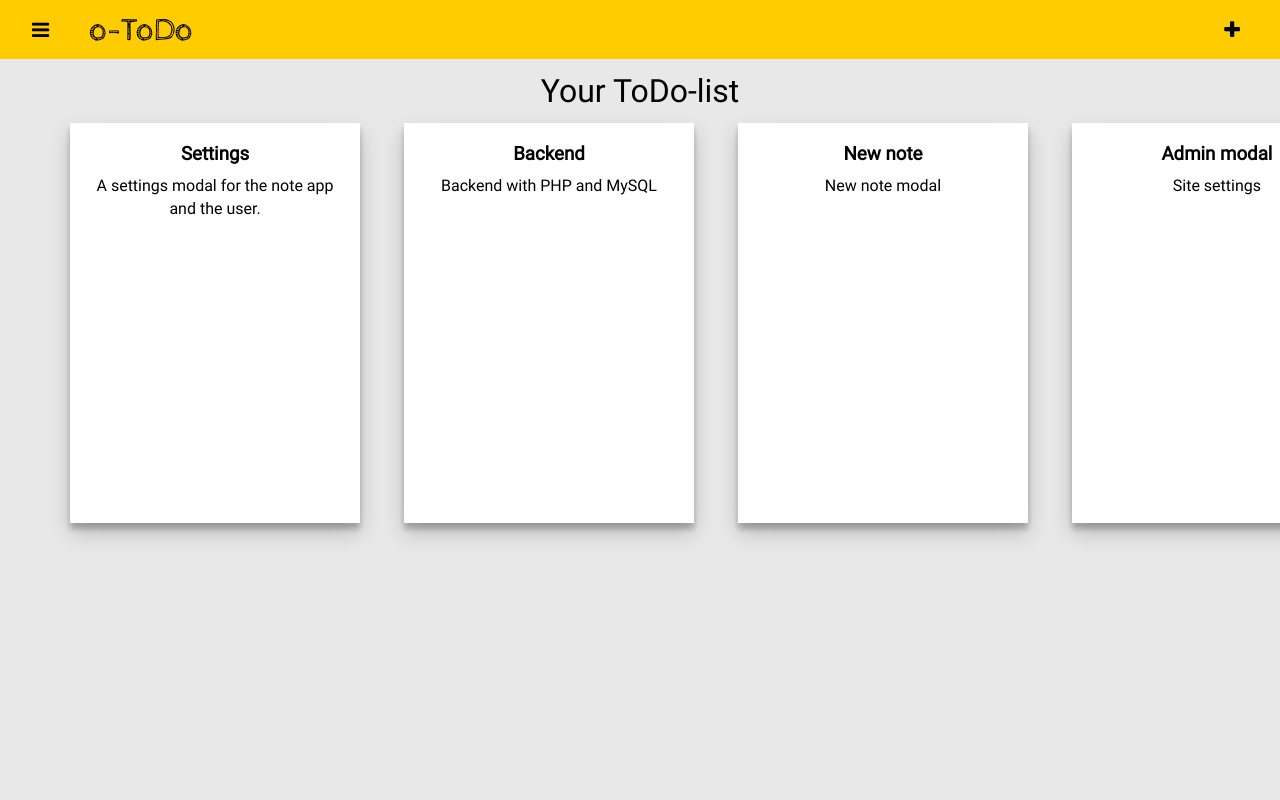
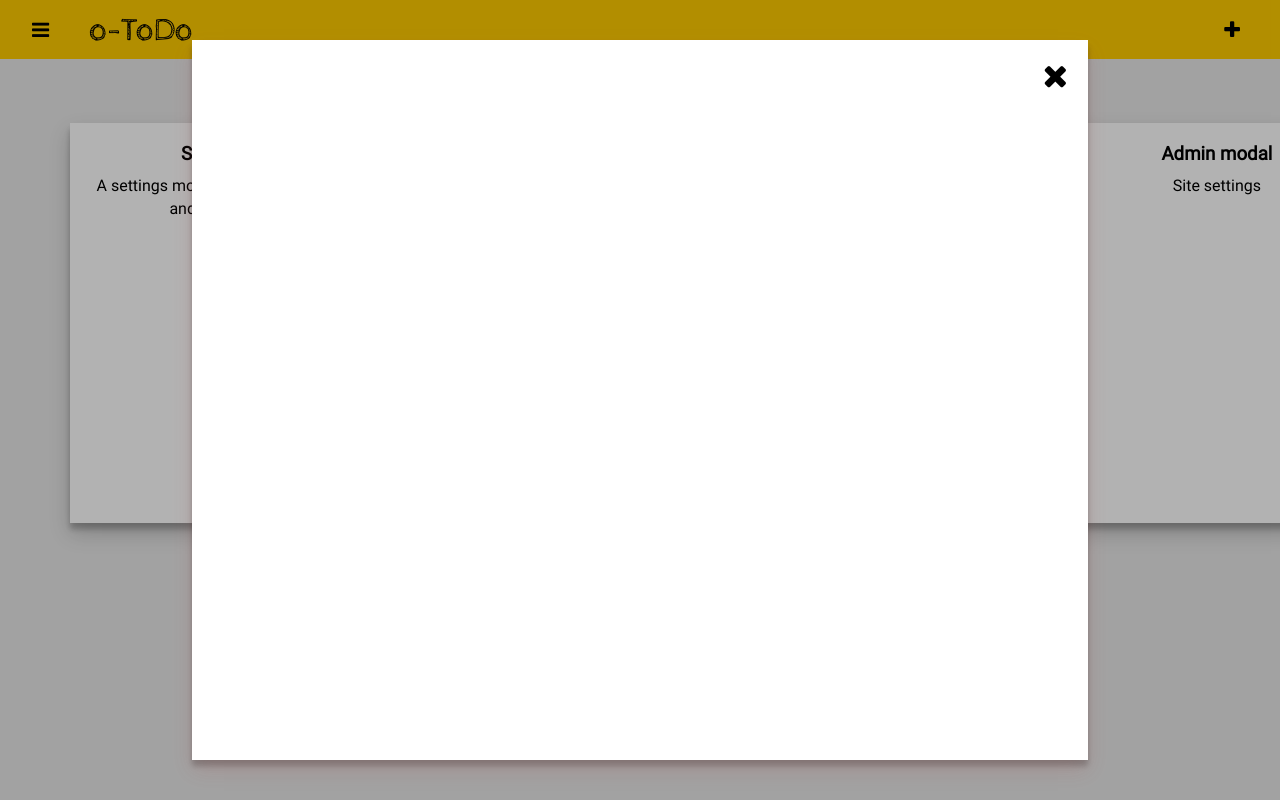
Before and after one commit to olback/o-todo, a PHP site: page / in a window 1280 px wide. Run offline with PHP 8.4, Linux system fonts and the light colour scheme.

Commit message:
Modal styling

```diff
--- a/assets/css/main.css
+++ b/assets/css/main.css
@@ -237,7 +237,7 @@ noscript > div.container {
     background-color: white;
     width: 70%;
     height: 70%;
-    box-shadow: 0 10px 20px rgba(0,0,0,0.19), 0 6px 6px rgba(0,0,0,0.23);
+    box-shadow: 0 10px 20px rgba(170, 77, 77, 0.19), 0 6px 6px rgba(0,0,0,0.23);
 }
 
 noscript > div.container > div.inner {
@@ -267,8 +267,35 @@ noscript > div.container > div.inner > p {
 
 div.modal {
     /* Add modal css */
+    display: block;
+    top: 0;
+    left: 0;
+    width: 100%;
+    height: 100%;
+    background-color: rgba(0,0,0, 0.3);
+    z-index: 30;
+    position: fixed;
 }
 
+div.modal > div.inner {
+    display: block;
+    position: fixed;
+    top: 50%;
+    left: 50%;
+    transform: translate(-50%, -50%);
+    background-color: white;
+    width: 70%;
+    height: 90%;
+    box-shadow: 0 10px 20px rgba(170, 77, 77, 0.19), 0 6px 6px rgba(0,0,0,0.23);
+}
+
+div.modal > div.inner > i.fa-close{
+    float: right;
+    padding: 20px;
+    font-size: 2em;
+    line-height: 1em;
+    cursor: pointer;
+}
 
 
 ::-webkit-scrollbar {
@@ -307,4 +334,9 @@ div.modal {
         margin-left: 20px;
     }
 
+    div.modal > div.inner {
+        width: 95%;
+        height: 95%;
+    }
+
 }
--- a/index.html
+++ b/index.html
@@ -11,14 +11,17 @@
     </head>
     <body>
 
+        <!-- Top navigation -->
         <nav>
             <h1 id="menu-button" class="nav-button"><i class="fa fa-bars" aria-hidden="true"></i></h1> <h1 class="title">o-ToDo</h1> <h1 class="nav-button"><i class="fa fa-plus" aria-hidden="true"></i></h1>
         </nav>
 
+        <!-- Main section -->
         <main id="main">
 
             <h1>Your ToDo-list</h1>
 
+            <!-- Scoll list -->
             <section id="list">
 
                 <article>
@@ -45,6 +48,7 @@
 
         </main>
 
+        <!-- Side nav -->
         <aside id="side-menu">
 
             <div class="top">
@@ -62,11 +66,15 @@
                 <li><i class="fa fa-sign-out" aria-hidden="true"></i> <span>Log out</span></li>
             </ul>
 
+            <!-- Footer -->
             <footer>
                 olback © <span class="current-year"></span><br>
                 Please contribute on <a href="https://github.com/olback/o-todo" target="_blank" class="contribute">GitHub</a>!
             </footer>
 
+        </aside>
+
+        <!-- Displayed when JavaScript is dissabled. -->
         <noscript>
             <div class="container">
                 <div class="inner">
@@ -76,7 +84,11 @@
             </div>
         </noscript>
 
-        </aside>
 
+        <div class="modal" id="add-note">
+            <div class="inner">
+                <i class="fa fa-close" aria-hidden="true"></i>
+            </div>
+        </div>
     </body>
 </html>
```
Lines whose indentation alone changed are shown as unchanged.
